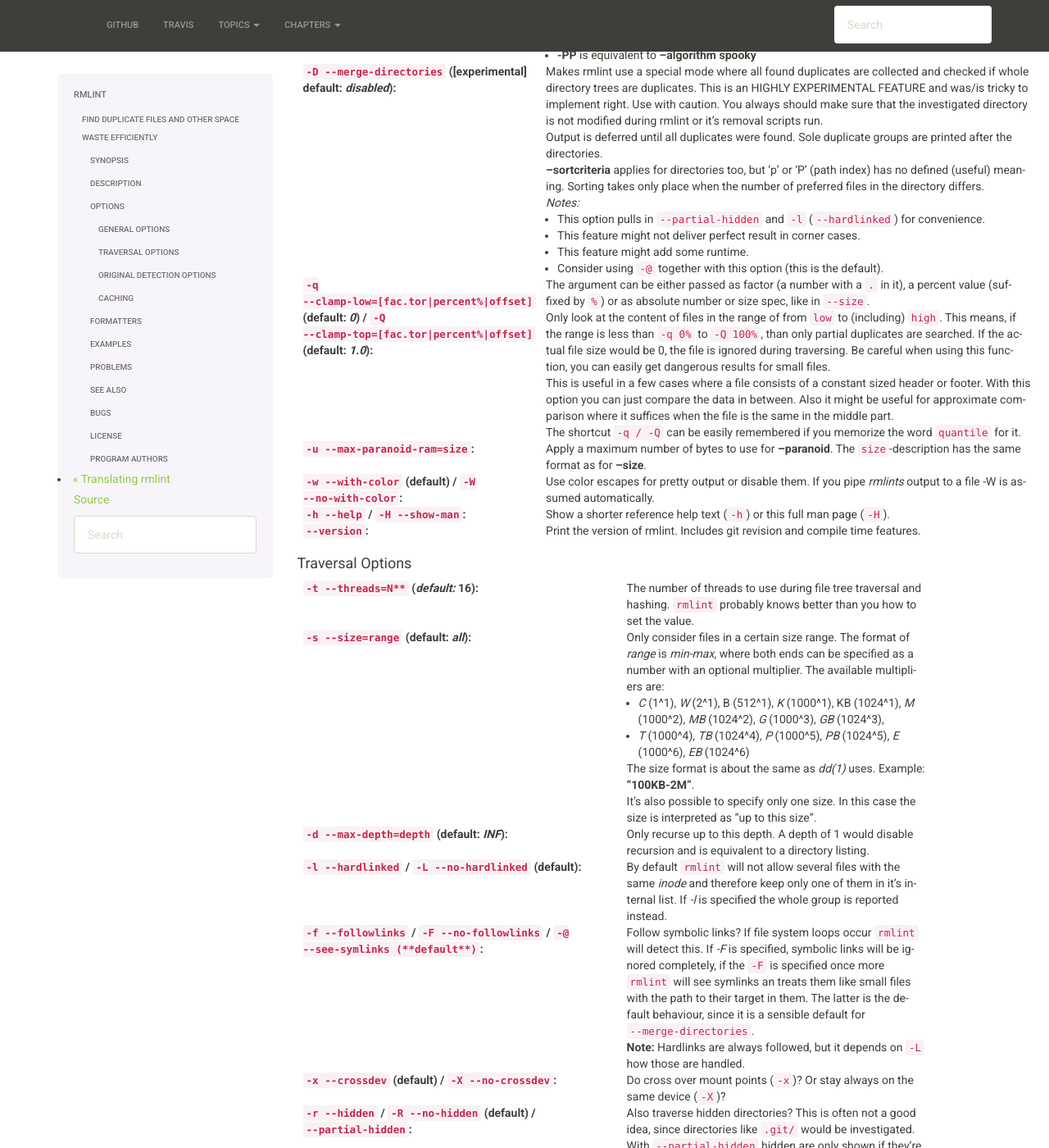
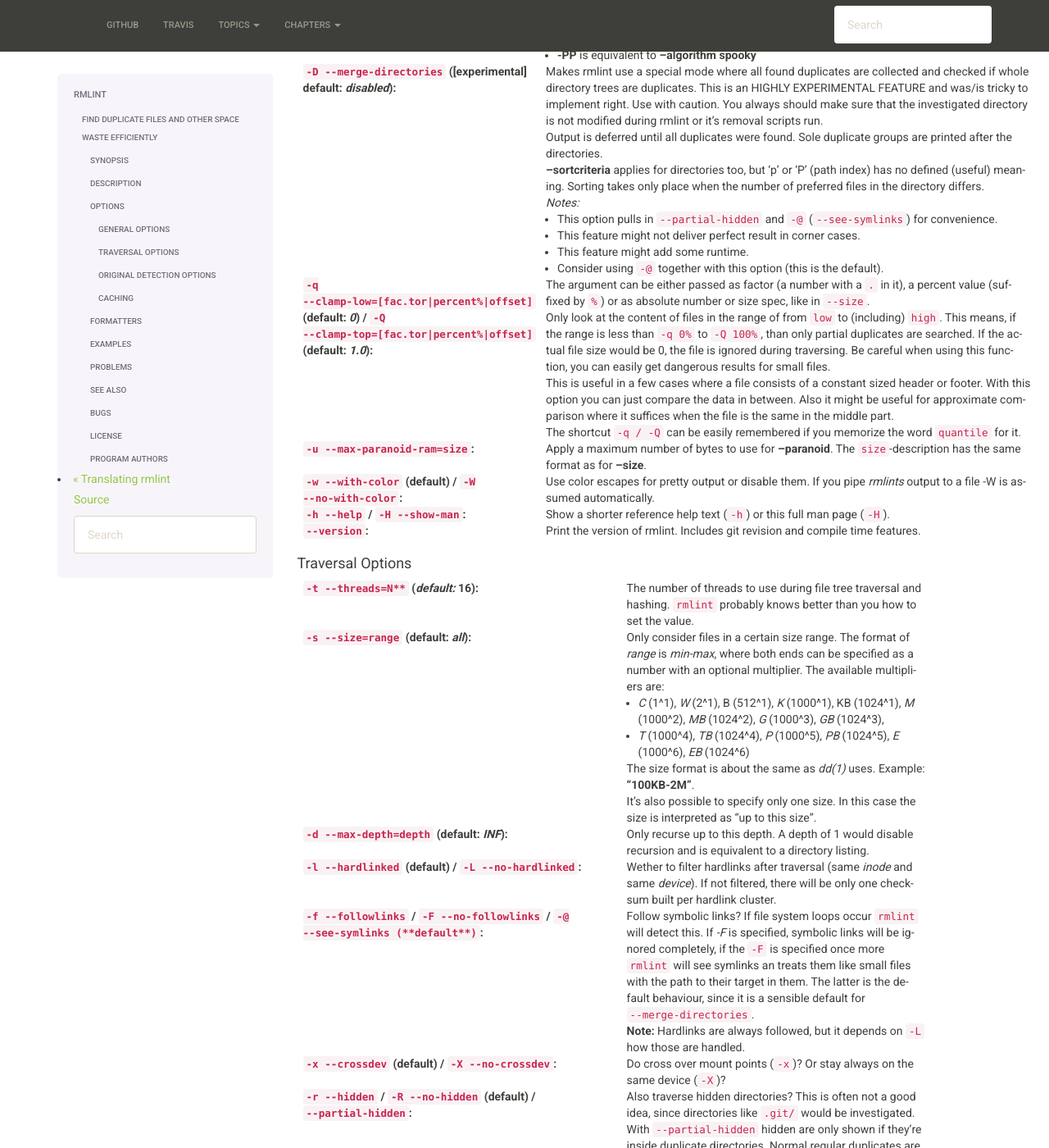
Before and after one commit to sahib/rmlint, a Sphinx documentation site: the page built from docs/rmlint.1.rst, in a window 1280 px wide and 1400 px high, scrolled down 1739 px. Shown: the whole window at 82% size. Built offline with Sphinx 7.4.7, drawn with Linux system fonts in a browser that asks for light colours.

Commit message:
docs: update manpage accordingly

```diff
--- a/docs/rmlint.1.rst
+++ b/docs/rmlint.1.rst
@@ -162,7 +162,7 @@ General Options
 
     *Notes:*
 
-    * This option pulls in ``--partial-hidden`` and ``-l`` (``--hardlinked``) for convenience.
+    * This option pulls in ``--partial-hidden`` and ``-@`` (``--see-symlinks``) for convenience.
     * This feature might not deliver perfect result in corner cases.
     * This feature might add some runtime.
     * Consider using ``-@`` together with this option (this is the default).
@@ -232,11 +232,10 @@ Traversal Options
     Only recurse up to this depth. A depth of 1 would disable recursion and is
     equivalent to a directory listing.
 
-:``-l --hardlinked`` / ``-L --no-hardlinked`` (**default**):
+:``-l --hardlinked`` (**default**) / ``-L --no-hardlinked``:
 
-    By default ``rmlint`` will not allow several files with the same *inode* and
-    therefore keep only one of them in it's internal list.
-    If `-l` is specified the whole group is reported instead.
+    Wether to filter hardlinks after traversal (same *inode* and same *device*).
+    If not filtered, there will be only one checksum built per hardlink cluster.
 
 :``-f --followlinks`` / ``-F --no-followlinks`` / ``-@ --see-symlinks (**default**)``:
 
```
